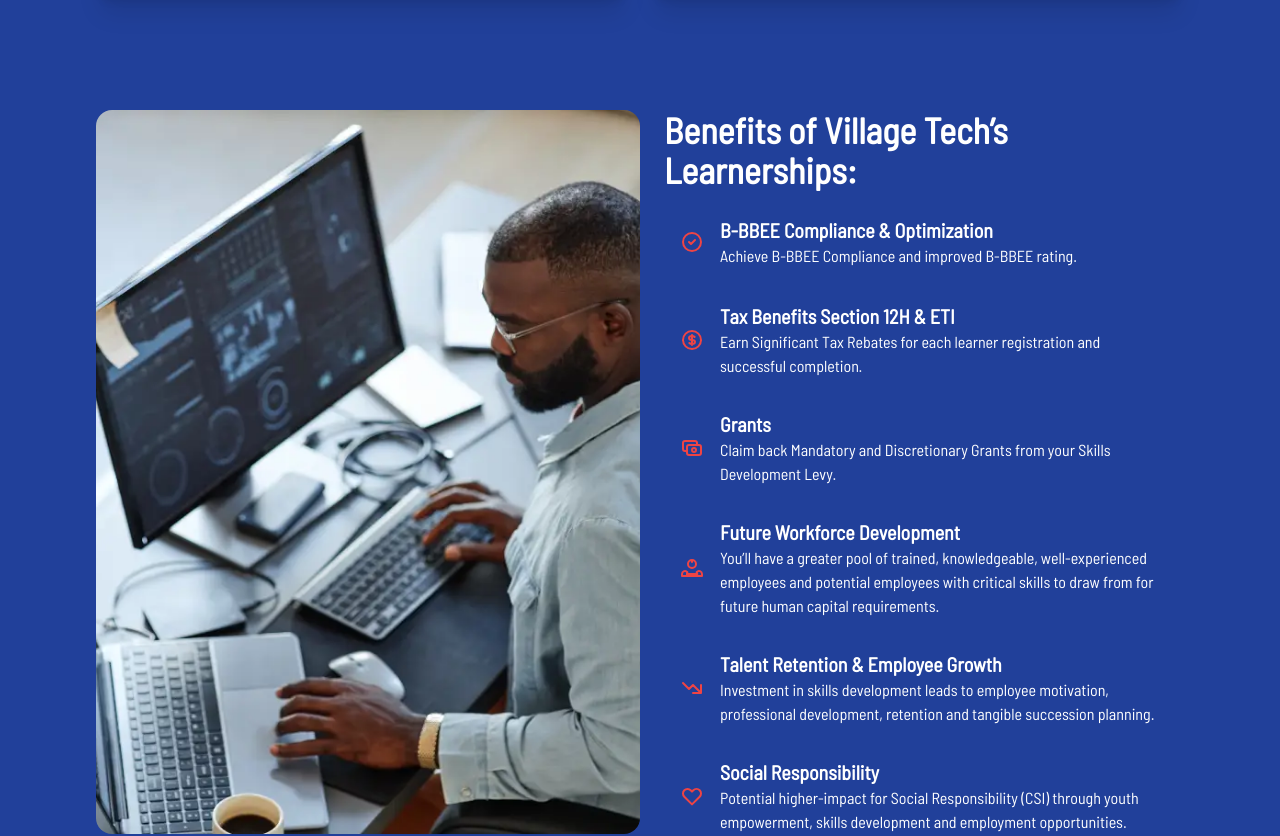
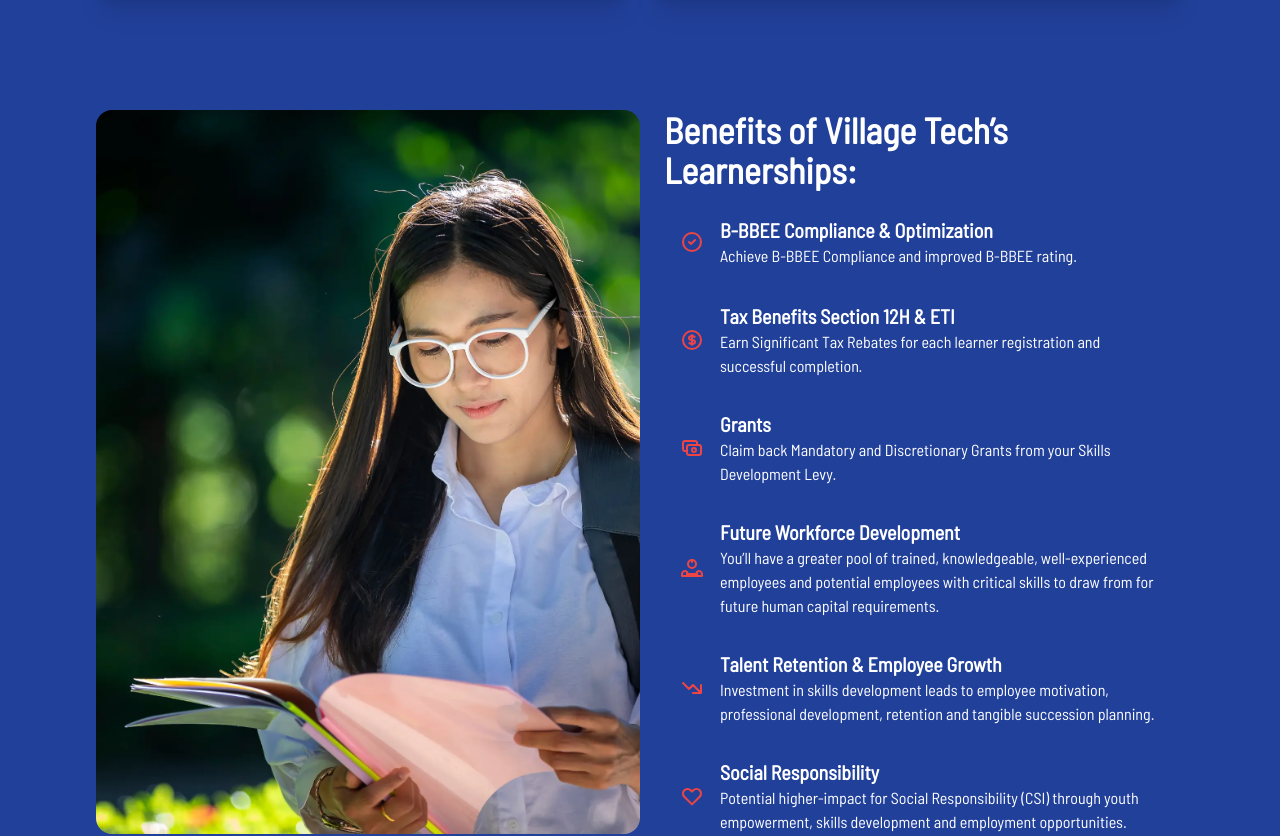
Before and after one commit to Ristar-art/Vill-Tech, a SvelteKit app: page /learnerships in a window 1280 px wide. Shown: the part 1438-2274 px from the top of the page. Built offline with nearby package versions, Linux system fonts and the light colour scheme; no server answers.

Commit message:
chaged the image

```diff
--- a/src/routes/learnerships/+page.svelte
+++ b/src/routes/learnerships/+page.svelte
@@ -151,7 +151,7 @@
 
 <section class="bg-[#21409a] min-h-[50vh] py-16 flex justify-center w-full">
     <div class="flex flex-col md:flex-row justify-between rounded-xl transition-all duration-300 md:max-w-6xl">
-        <div class="w-full md:w-[34rem] flex flex-end items-end transition-all duration-300 rounded-2xl bg-cover bg-center" style="background-image: url('VT6.webp');"></div>
+        <div class="w-full md:w-[34rem] flex flex-end items-end transition-all duration-300 rounded-2xl bg-cover bg-center" style="background-image: url('VT ~ Site Benefits_Img42.webp');"></div>
         <div class="rounded-tl-xl rounded-bl-xl w-full md:w-[34rem]">
             <h2 class="text-start px-6 text-4xl md:text-4xl font-bold text-white mb-6">Benefits of Village Tech’s Learnerships:</h2>
             <div class="space-y-8 px-6">
```
Also changed, not shown: static/VT ~ Site Benefits_Img42.webp (added).
